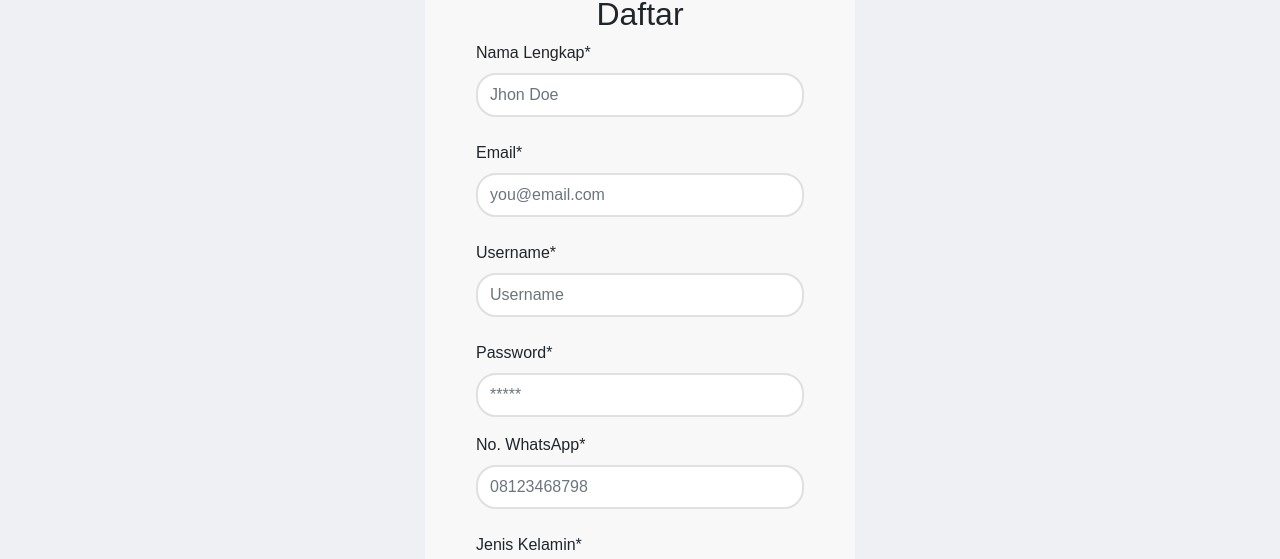
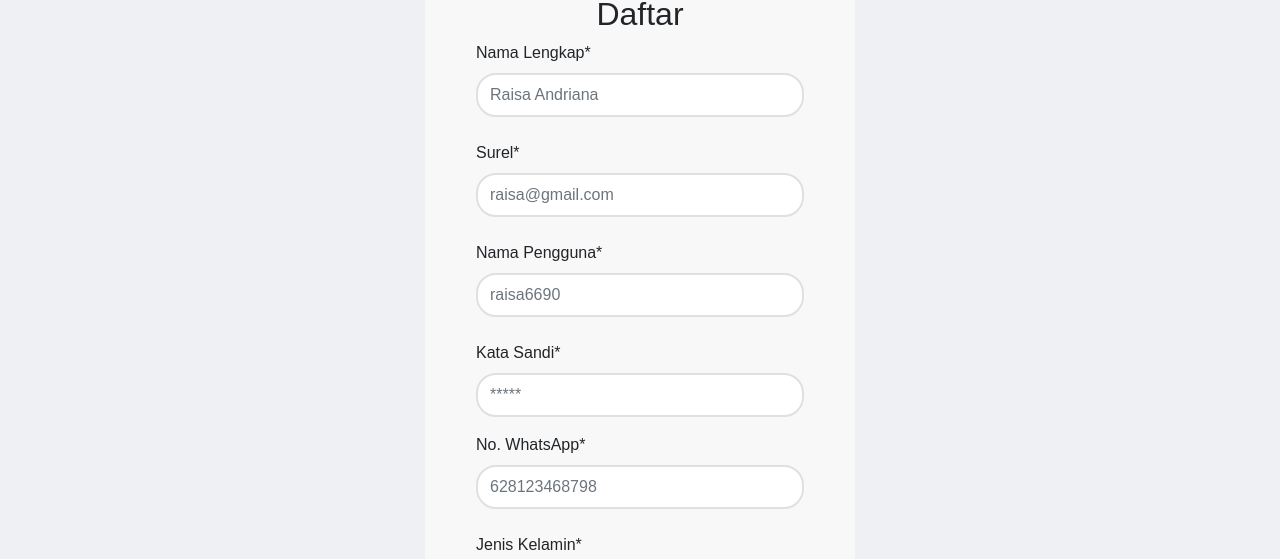
Before and after one commit to suryaasaputra/dibagiin, a Next.js app: page /registrasi in a window 1280 px wide. Shown: the part 117-676 px from the top of the page. Built offline with nearby package versions, Linux system fonts and the light colour scheme; a web font is replaced by a local one.

Commit message:
mengubah bahasa jadi b.indo

```diff
--- a/pages/masuk/index.js
+++ b/pages/masuk/index.js
@@ -56,12 +56,12 @@ export default function Masuk() {
 
             <form onSubmit={handleSubmit(onSubmit)}>
               <div className="mb-4">
-                <label htmlFor="email" className="form-label">Email*</label>
-                <input type="text" {...register('email')} className={`form-control ${errors.email ? 'is-invalid' : ''}`} id="email" aria-describedby="emailHelp" placeholder="you@email.com" />
+                <label htmlFor="email" className="form-label">Surel*</label>
+                <input type="text" {...register('email')} className={`form-control ${errors.email ? 'is-invalid' : ''}`} id="email" aria-describedby="emailHelp" placeholder="raisa@gmail.com" />
                 <div className="invalid-feedback">{errors.email?.message}</div>
               </div>
               <div className="mb-3">
-                <label htmlFor="password" className="form-label">Password*</label>
+                <label htmlFor="password" className="form-label">Kata Sandi*</label>
                 <input type="password" {...register('password')} className={`form-control ${errors.password ? 'is-invalid' : ''}`} id="password" placeholder="*****" />
                 <div className="invalid-feedback">{errors.password?.message}</div>
               </div>
--- a/pages/registrasi/index.js
+++ b/pages/registrasi/index.js
@@ -83,7 +83,7 @@ export default function Registrasi() {
 									className={`form-control ${errors.full_name ? "is-invalid" : ""
 										}`}
 									id="full_name"
-									placeholder="Jhon Doe"
+									placeholder="Raisa Andriana"
 									{...register("full_name")}
 								/>
 								<div className="invalid-feedback">
@@ -92,21 +92,21 @@ export default function Registrasi() {
 							</div>
 							<div className="mb-4">
 								<label htmlFor="email" className="form-label">
-									Email*
+									Surel*
 								</label>
 								<input
 									type="text"
 									className={`form-control ${errors.email ? "is-invalid" : ""}`}
 									id="email"
 									aria-describedby="emailHelp"
-									placeholder="you@email.com"
+									placeholder="raisa@gmail.com"
 									{...register("email")}
 								/>
 								<div className="invalid-feedback">{errors.email?.message}</div>
 							</div>
 							<div className="mb-4">
 								<label htmlFor="user_name" className="form-label">
-									Username*
+									Nama Pengguna*
 								</label>
 								<input
 									type="username"
@@ -114,7 +114,7 @@ export default function Registrasi() {
 										}`}
 									id="user_name"
 									aria-describedby="usernameHelp"
-									placeholder="Username"
+									placeholder="raisa6690"
 									{...register("user_name")}
 								/>
 								<div className="invalid-feedback">
@@ -123,7 +123,7 @@ export default function Registrasi() {
 							</div>
 							<div className="mb-3">
 								<label htmlFor="password" className="form-label">
-									Password*
+									Kata Sandi*
 								</label>
 								<input
 									type="password"
@@ -146,7 +146,7 @@ export default function Registrasi() {
 									className={`form-control ${errors.phone_number ? "is-invalid" : ""
 										}`}
 									id="phone_number"
-									placeholder="08123468798"
+									placeholder="628123468798"
 									{...register("phone_number")}
 								/>
 								<div className="invalid-feedback">
```
